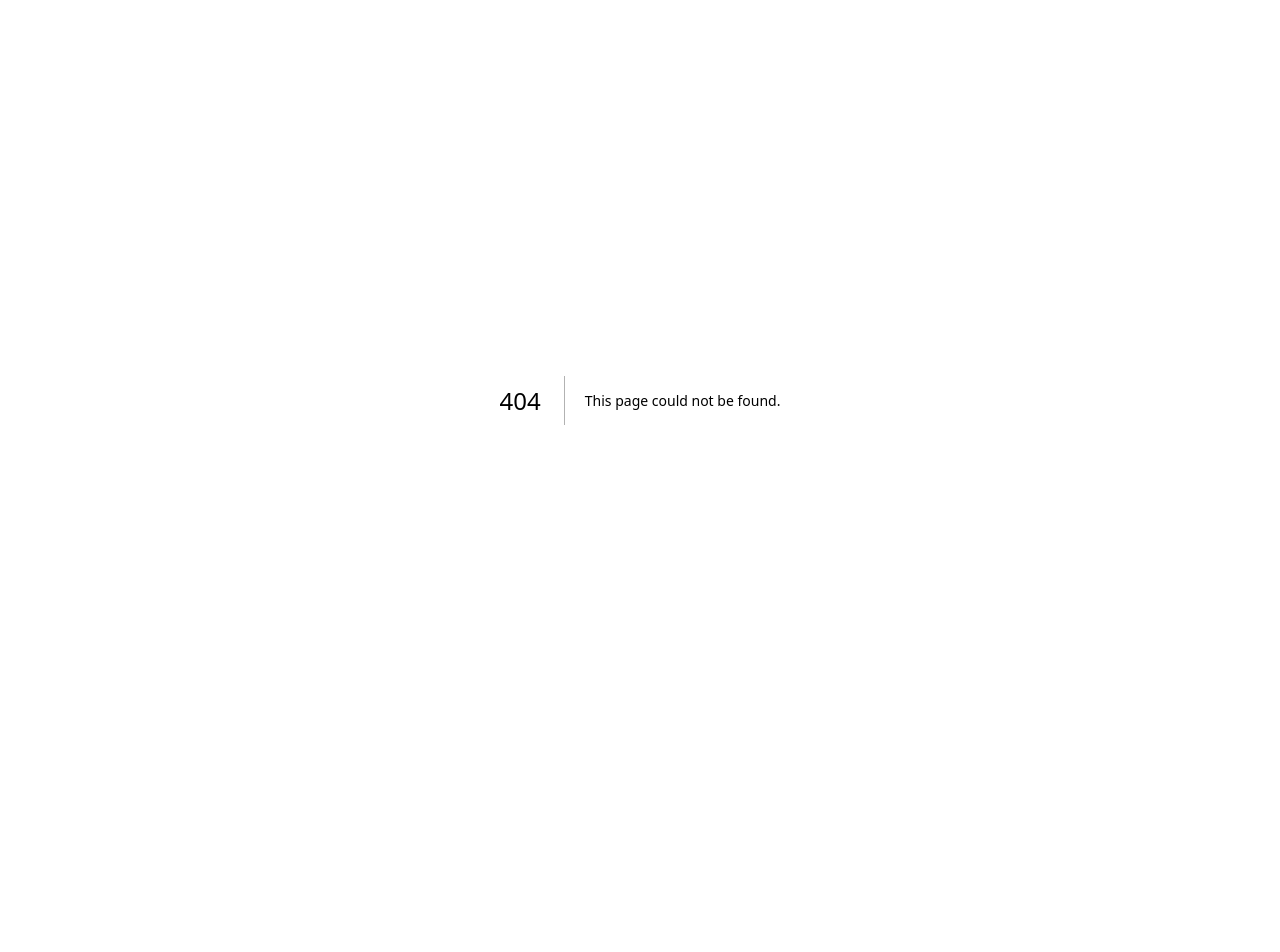
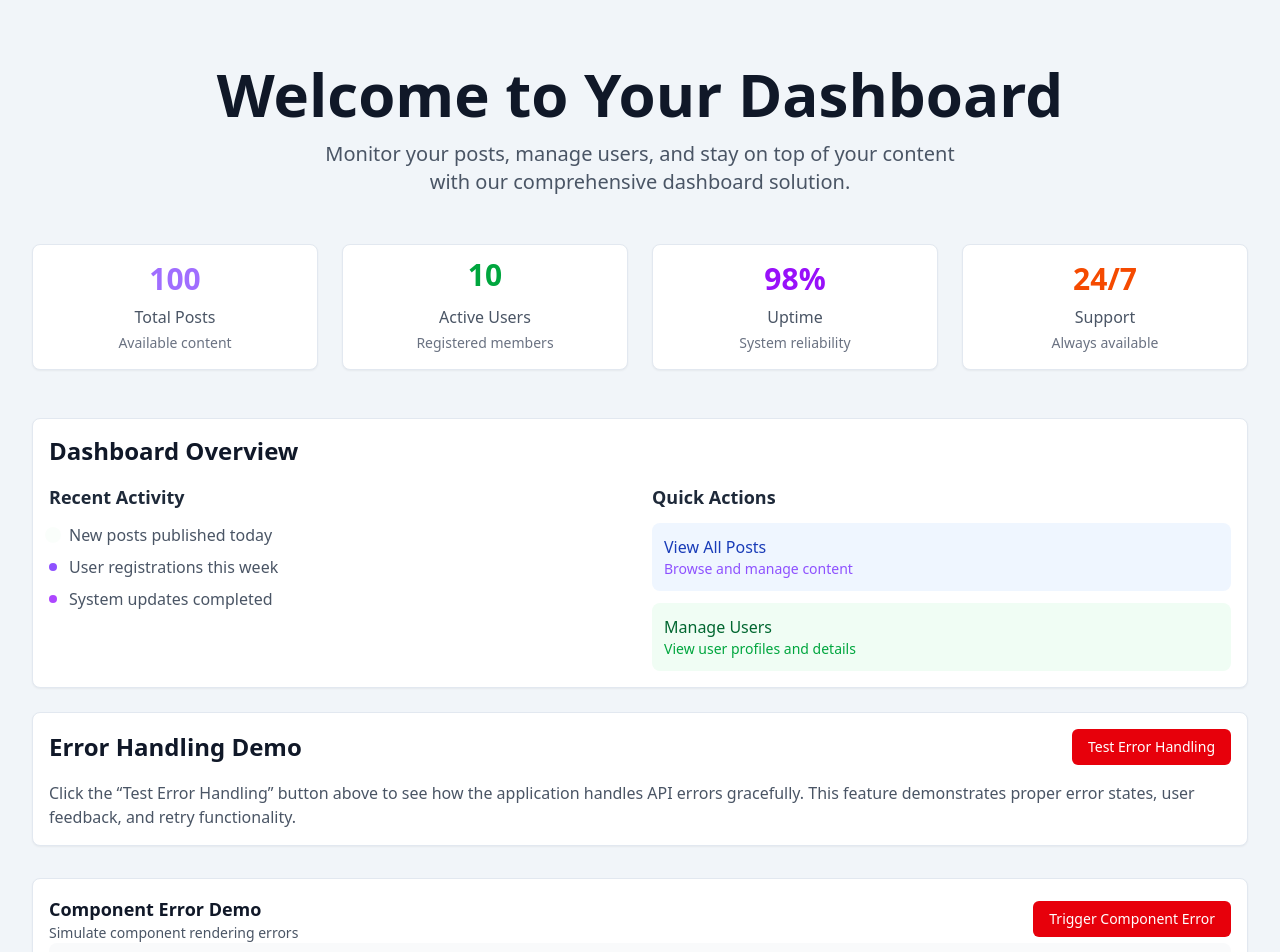
Before and after one commit to kazi331/zettabyte_dashobard_task, a Next.js app: page /protected in a window 1280 px wide. Before the commit this address had no page. Shown: the top 952 px of the page. Before the commit the page ends 800 px from the top, so only its background shows below. Built offline with nearby package versions, Linux system fonts and the light colour scheme.

Commit message:
quote escaped

```diff
--- /dev/null
+++ b/src/app/protected/page.tsx
@@ -0,0 +1,23 @@
+import ChartState from "@/components/pages/home/ChartState";
+import ComponentErrorDemo from "@/components/pages/home/ComponentErrorDemo";
+import ErrorHandleDemo from "@/components/pages/home/ErrorHandleDemo";
+import Overview from "@/components/pages/home/Overview";
+import Stats from "@/components/pages/home/Stats";
+import Welcome from "@/components/pages/home/Welcome";
+import Container from "@/components/shared/Container";
+
+
+export default function Home() {
+  return (
+    <div className="py-10 bg-slate-100">
+      <Container>
+        <Welcome />
+        <Stats />
+        <Overview />
+        <ErrorHandleDemo />
+        <ComponentErrorDemo />
+        <ChartState />
+      </Container>
+    </div>
+  )
+}
--- a/src/components/pages/posts/AuthorBlock.tsx
+++ b/src/components/pages/posts/AuthorBlock.tsx
@@ -20,7 +20,7 @@ export default function AuthorBlock({ author }: { author: User }) {
                     <h4 className="font-medium text-gray-900 mb-2">Company</h4>
                     <div className="space-y-1 text-sm text-gray-600">
                         <p className="font-medium">{author.company.name}</p>
-                        <p className="italic">"{author.company.catchPhrase}"</p>
+                        <p className="italic">&quot;{author.company.catchPhrase}&quot;</p>
                         <p>{author.company.bs}</p>
                     </div>
                 </div>
```
